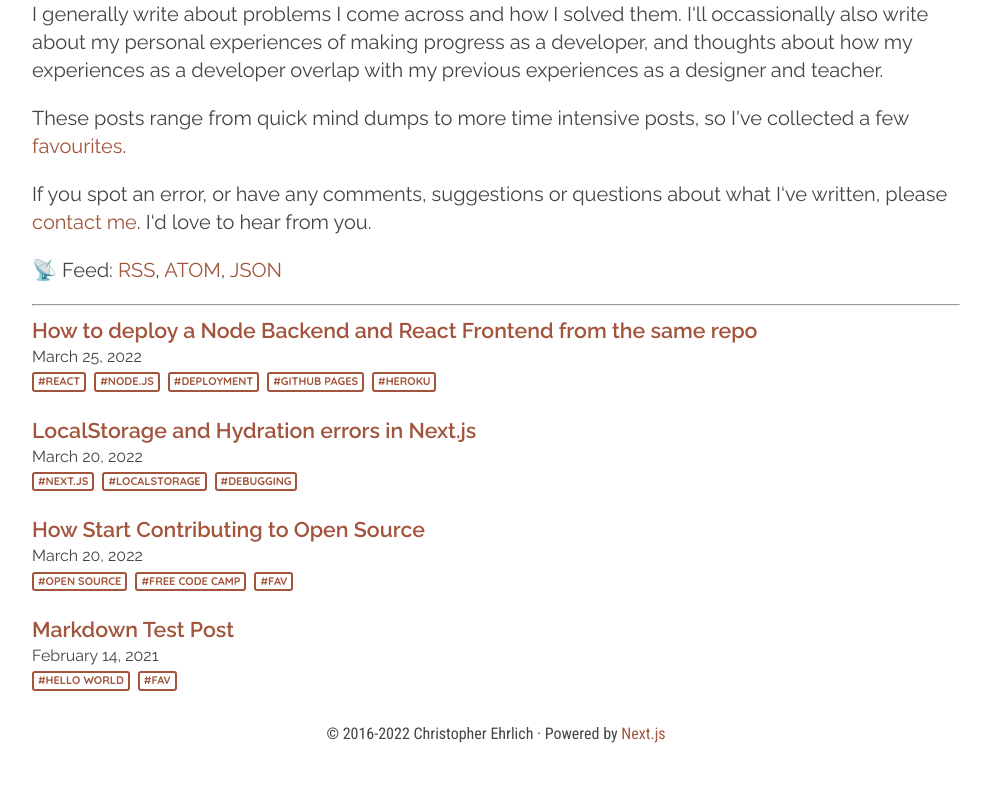
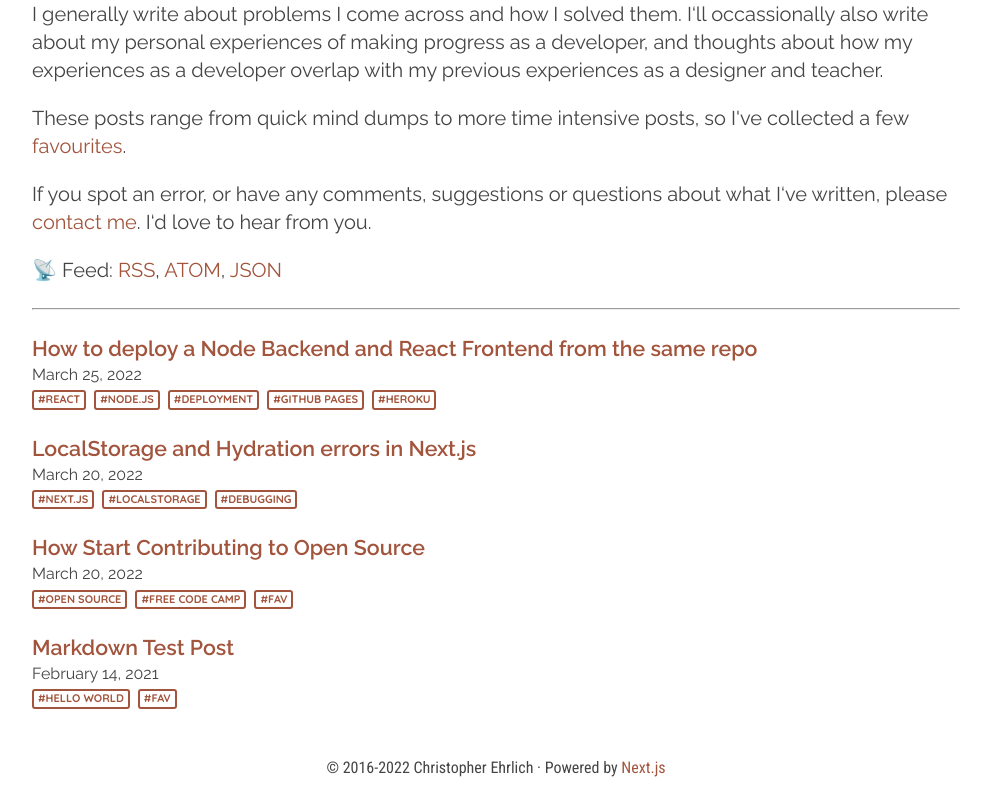
Before and after one commit to c-ehrlich/personal-site, a Next.js app: page /blog in a window 1280 px wide. Shown: the part 435-1230 px from the top of the page, without its empty margins (144-1135 px from the left). Before the commit the page ends 1196 px from the top, so only its background shows below. Built offline with nearby package versions, Linux system fonts and the light colour scheme.

Commit message:
Minor spacing changes

```diff
--- a/pages/_app.tsx
+++ b/pages/_app.tsx
@@ -105,7 +105,7 @@ const StyledHeader = styled.header`
 const Footer = styled.div`
   width: 100%;
   text-align: center;
-  margin-top: 32px;
+  margin-top: 48px;
   font-family: 'Roboto Condensed';
   font-weight: 300px;
   font-size: 16px;
--- a/pages/blog.tsx
+++ b/pages/blog.tsx
@@ -3,6 +3,7 @@ import { getAllPostsWithFrontMatter } from '../lib/blogUtils';
 import { BlogPostsListItem } from '../types';
 import PageSectionContainer from '../components/PageSectionContainer';
 import Link from 'next/link';
+import styled from 'styled-components';
 
 const Blog = ({ posts }: { posts: BlogPostsListItem[] }) => {
   return (
@@ -34,7 +35,7 @@ const Blog = ({ posts }: { posts: BlogPostsListItem[] }) => {
           <a>JSON</a>
         </Link>
       </p>
-      <hr />
+      <HRWithBottomMargin />
       <BlogPosts posts={posts} />
     </PageSectionContainer>
   );
@@ -52,4 +53,9 @@ export async function getStaticProps() {
   };
 }
 
+const HRWithBottomMargin = styled.hr`
+  margin-top: 24px;
+  margin-bottom: 24px;
+`;
+
 export default Blog;
```
